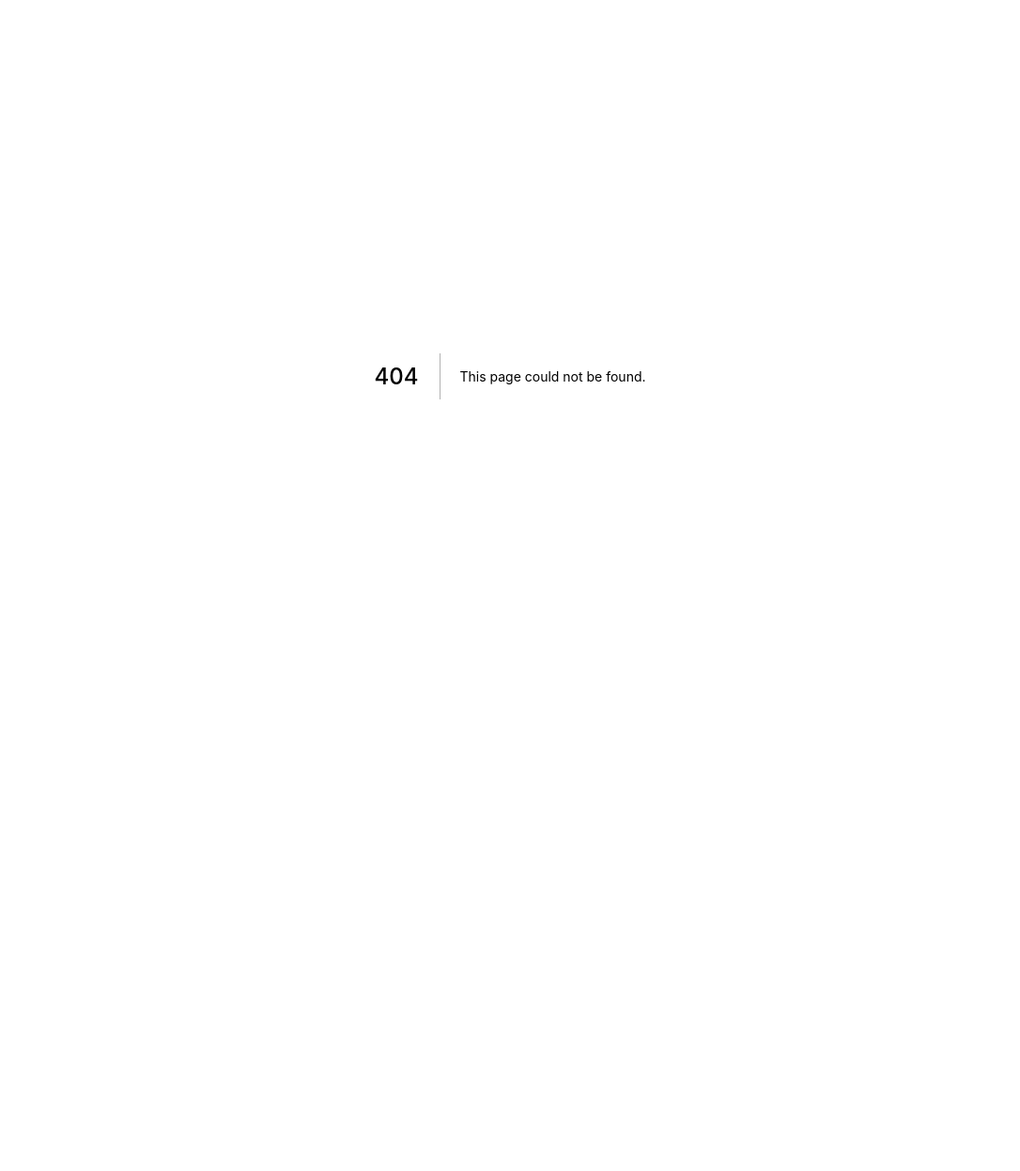
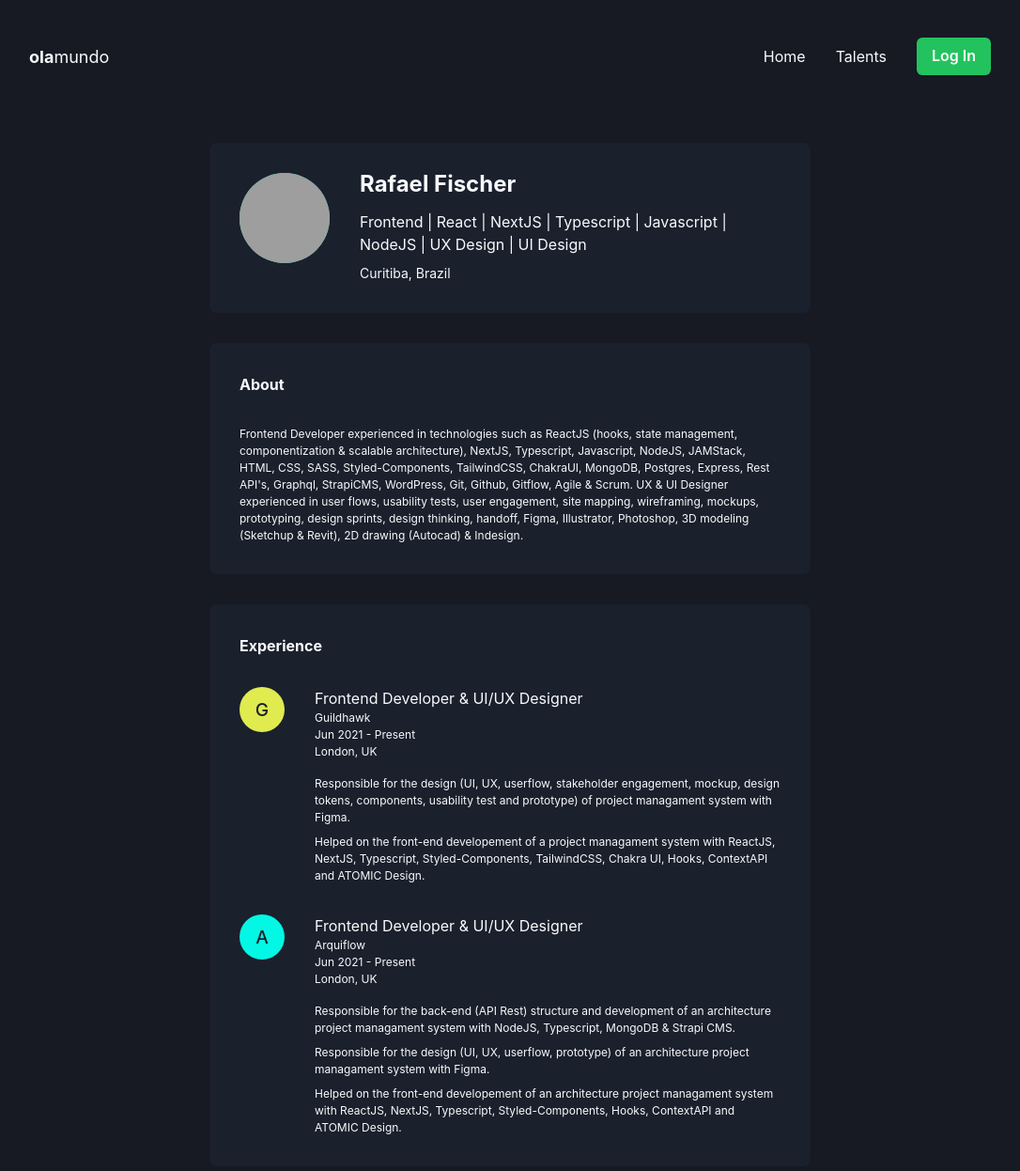
Before and after one commit to fischerafael/ola-mundo, a Next.js app: page /1 in a window 1280 px wide. Before the commit this address had no page. Shown: the top 1246 px of the page at 94% size, without its empty margins (97-1183 px from the left). Before the commit the page ends 800 px from the top, so only its background shows below. Built offline with nearby package versions, Linux system fonts and the light colour scheme; grey boxes are pictures that could not be loaded.

Commit message:
add rafael's profile

```diff
--- /dev/null
+++ b/pages/[username]/index.tsx
@@ -0,0 +1,166 @@
+import { Avatar, HStack, Text, VStack } from "@chakra-ui/react";
+import { Header } from "../../src/components/organisms";
+
+const index = () => (
+    <>
+        <Header />
+        <VStack
+            as="main"
+            bg="gray.900"
+            minH="85vh"
+            align="center"
+            color="gray.50"
+            spacing="8"
+            px="4"
+        >
+            <VStack
+                maxW="container.sm"
+                py="8"
+                spacing="8"
+                w="full"
+                justify="center"
+            >
+                <HStack
+                    spacing="8"
+                    w="full"
+                    bg="gray.800"
+                    borderRadius="8"
+                    p="8"
+                    align="flex-start"
+                >
+                    <Avatar
+                        size="xl"
+                        name="Rafael Fischer"
+                        src="https://avatars.githubusercontent.com/u/47259718?v=4"
+                    />
+                    <VStack align="flex-start" spacing="4">
+                        <Text fontSize="2xl" fontWeight="bold" lineHeight="1">
+                            Rafael Fischer
+                        </Text>
+                        <VStack spacing="2" w="full" align="flex-start">
+                            <Text>
+                                Frontend | React | NextJS | Typescript |
+                                Javascript | NodeJS | UX Design | UI Design
+                            </Text>
+                            <Text fontSize="sm">Curitiba, Brazil</Text>
+                        </VStack>
+                    </VStack>
+                </HStack>
+
+                <VStack
+                    spacing="8"
+                    w="full"
+                    bg="gray.800"
+                    borderRadius="8"
+                    p="8"
+                    align="flex-start"
+                >
+                    <VStack align="flex-start" spacing="8">
+                        <Text fontWeight="bold">About</Text>
+                        <Text fontSize="xs">
+                            Frontend Developer experienced in technologies such
+                            as ReactJS (hooks, state management,
+                            componentization & scalable architecture), NextJS,
+                            Typescript, Javascript, NodeJS, JAMStack, HTML, CSS,
+                            SASS, Styled-Components, TailwindCSS, ChakraUI,
+                            MongoDB, Postgres, Express, Rest API's, Graphql,
+                            StrapiCMS, WordPress, Git, Github, Gitflow, Agile &
+                            Scrum. UX & UI Designer experienced in user flows,
+                            usability tests, user engagement, site mapping,
+                            wireframing, mockups, prototyping, design sprints,
+                            design thinking, handoff, Figma, Illustrator,
+                            Photoshop, 3D modeling (Sketchup & Revit), 2D
+                            drawing (Autocad) & Indesign.
+                        </Text>
+                    </VStack>
+                </VStack>
+
+                <VStack
+                    spacing="8"
+                    w="full"
+                    bg="gray.800"
+                    borderRadius="8"
+                    p="8"
+                    align="flex-start"
+                >
+                    <VStack align="flex-start" spacing="8" w="full">
+                        <Text fontWeight="bold">Experience</Text>
+                        <HStack spacing="8" align="flex-start" w="full">
+                            <Avatar name="Guildhawk" />
+                            <VStack w="full" spacing="4" align="flex-start">
+                                <VStack spacing="0" w="full" align="flex-start">
+                                    <Text>
+                                        Frontend Developer & UI/UX Designer
+                                    </Text>
+                                    <Text fontSize="xs">Guildhawk</Text>
+                                    <Text fontSize="xs">
+                                        Jun 2021 - Present
+                                    </Text>
+                                    <Text fontSize="xs">London, UK</Text>
+                                </VStack>
+
+                                <VStack spacing="2" w="full" align="flex-start">
+                                    <Text fontSize="xs">
+                                        Responsible for the design (UI, UX,
+                                        userflow, stakeholder engagement,
+                                        mockup, design tokens, components,
+                                        usability test and prototype) of project
+                                        managament system with Figma.
+                                    </Text>
+
+                                    <Text fontSize="xs">
+                                        Helped on the front-end developement of
+                                        a project managament system with
+                                        ReactJS, NextJS, Typescript,
+                                        Styled-Components, TailwindCSS, Chakra
+                                        UI, Hooks, ContextAPI and ATOMIC Design.
+                                    </Text>
+                                </VStack>
+                            </VStack>
+                        </HStack>
+
+                        <HStack spacing="8" align="flex-start" w="full">
+                            <Avatar name="Arquiflow" />
+                            <VStack w="full" spacing="4" align="flex-start">
+                                <VStack spacing="0" w="full" align="flex-start">
+                                    <Text>
+                                        Frontend Developer & UI/UX Designer
+                                    </Text>
+                                    <Text fontSize="xs">Arquiflow</Text>
+                                    <Text fontSize="xs">
+                                        Jun 2021 - Present
+                                    </Text>
+                                    <Text fontSize="xs">London, UK</Text>
+                                </VStack>
+
+                                <VStack spacing="2" w="full" align="flex-start">
+                                    <Text fontSize="xs">
+                                        Responsible for the back-end (API Rest)
+                                        structure and development of an
+                                        architecture project managament system
+                                        with NodeJS, Typescript, MongoDB &
+                                        Strapi CMS.
+                                    </Text>
+                                    <Text fontSize="xs">
+                                        Responsible for the design (UI, UX,
+                                        userflow, prototype) of an architecture
+                                        project managament system with Figma.
+                                    </Text>
+                                    <Text fontSize="xs">
+                                        Helped on the front-end developement of
+                                        an architecture project managament
+                                        system with ReactJS, NextJS, Typescript,
+                                        Styled-Components, Hooks, ContextAPI and
+                                        ATOMIC Design.
+                                    </Text>
+                                </VStack>
+                            </VStack>
+                        </HStack>
+                    </VStack>
+                </VStack>
+            </VStack>
+        </VStack>
+    </>
+);
+
+export default index;
--- /dev/null
+++ b/src/components/organisms/Header/index.tsx
@@ -0,0 +1,37 @@
+import { Button, Flex, HStack, Link, Text } from "@chakra-ui/react";
+
+export const Header = () => (
+    <Flex
+        as="header"
+        bg="gray.900"
+        h="15vh"
+        align="center"
+        justify="center"
+        color="gray.50"
+        px="4"
+    >
+        <Flex
+            maxW="container.lg"
+            h="full"
+            w="full"
+            maxWidth="container.lg"
+            align="center"
+            justify="space-between"
+        >
+            <Text fontSize="lg">
+                <Text as="span" fontWeight="bold">
+                    ola
+                </Text>
+                mundo
+            </Text>
+
+            <HStack as="nav" spacing="8">
+                <Link href="/">Home</Link>
+                <Link href="/">Talents</Link>
+                <Button size="md" colorScheme="whatsapp">
+                    Log In
+                </Button>
+            </HStack>
+        </Flex>
+    </Flex>
+);
--- /dev/null
+++ b/src/components/organisms/index.tsx
@@ -0,0 +1 @@
+export * from "./Header";
```
Also changed, not shown: pages/index.tsx (+22 -29 lines).
